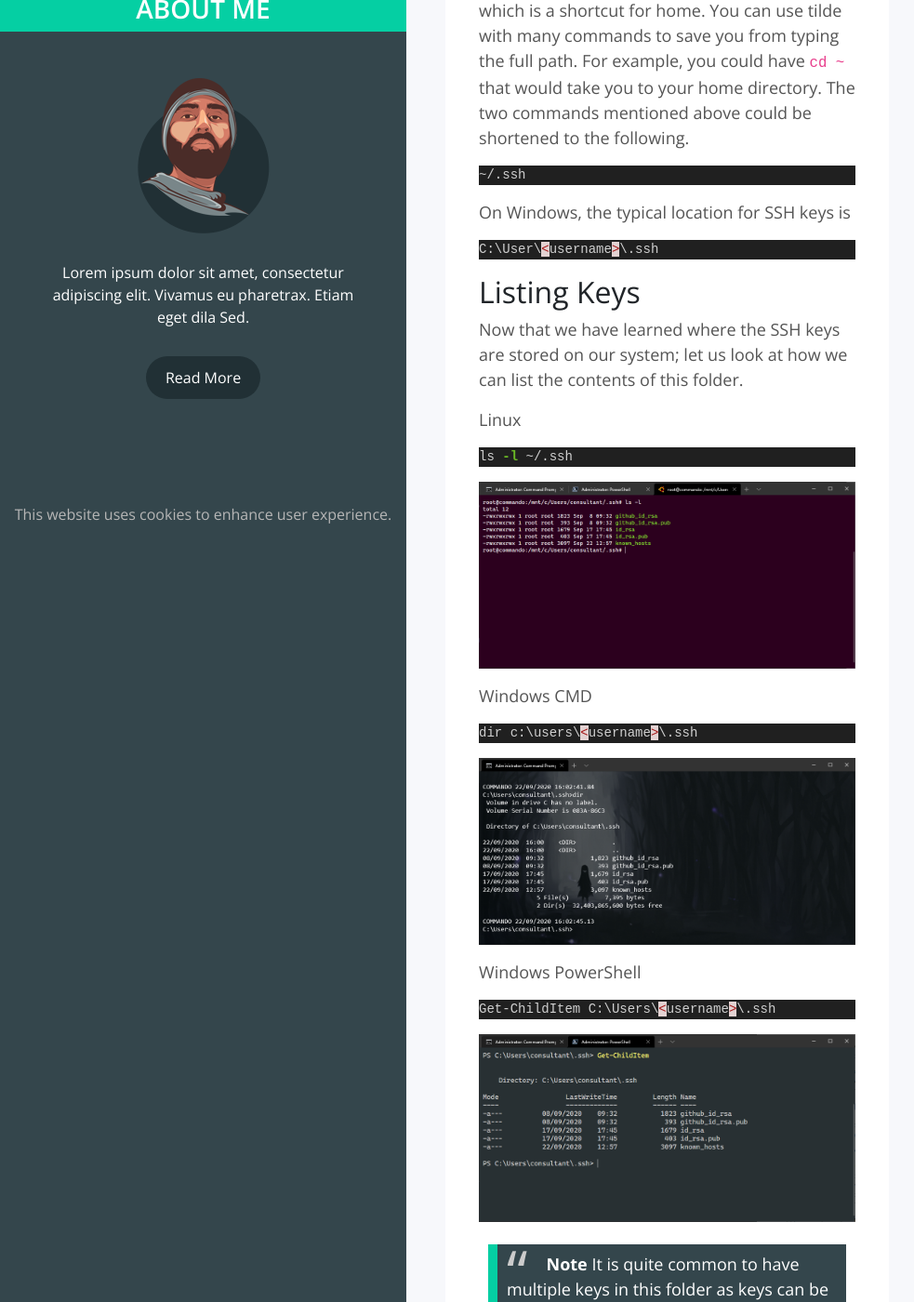
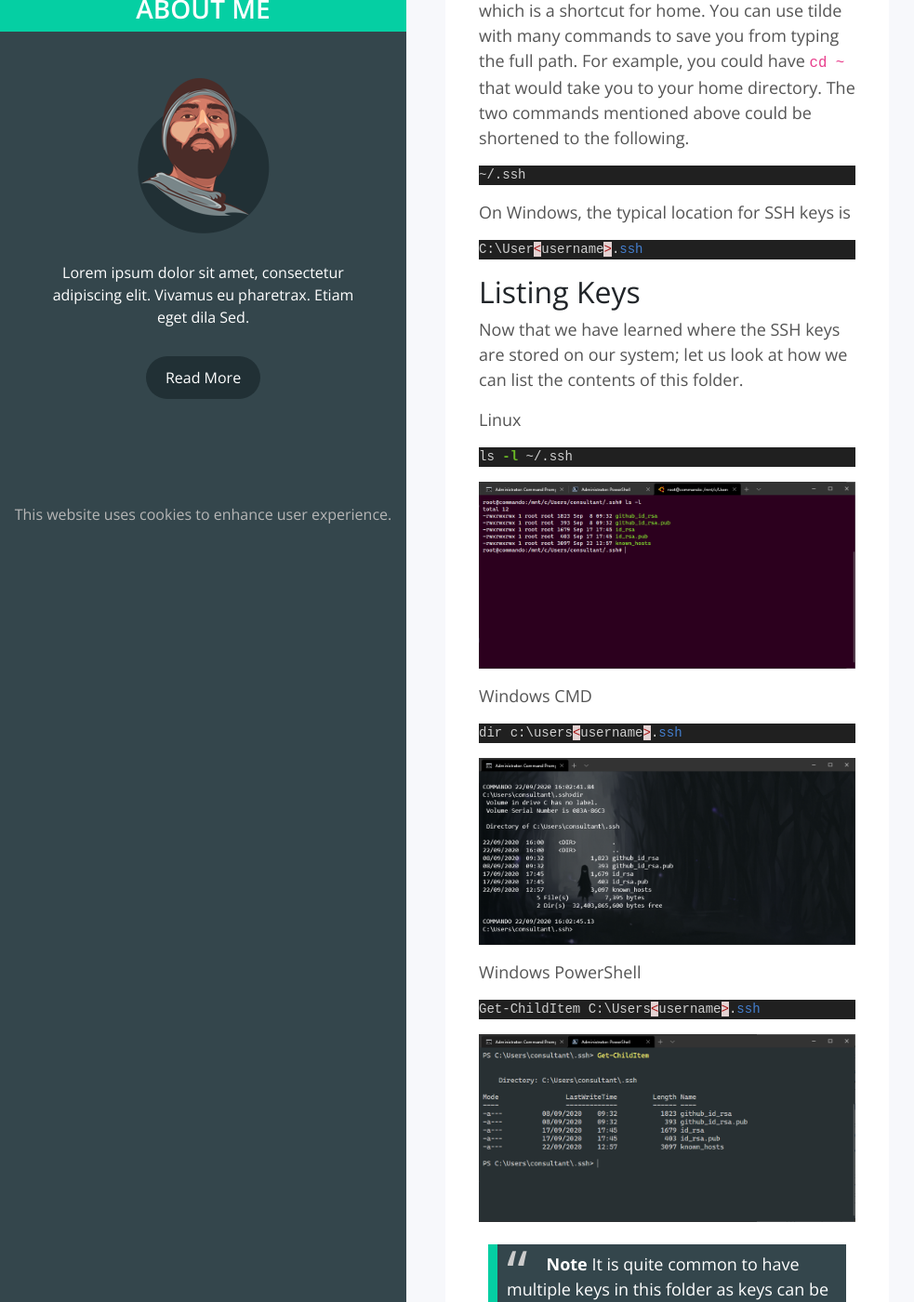
Before and after one commit to cleverberry/evilsaint, a Jekyll site: the page built from _posts/2020-10-21-git-with-ssh-keys.md, in a window 1280 px wide and 1400 px high, scrolled down 1215 px. Shown: the whole window at 93% size, without its empty margins (0-983 px from the left). Built offline with Jekyll 4.4.1, drawn with Linux system fonts in a browser that asks for light colours; nearby versions of some CDN libraries; a style sheet for code colours, icons or effects is not loaded.

Commit message:
Update post “2020-10-21-git-with-ssh-keys”

```diff
--- a/_posts/2020-10-21-git-with-ssh-keys.md
+++ b/_posts/2020-10-21-git-with-ssh-keys.md
@@ -11,7 +11,6 @@
 # Git with SSH Keys
 
 When working with Git via command line, the easiest way to authenticate is with x.509 keys. This article will show you how to set them up.
-
 
 ## Introduction
 
@@ -46,7 +45,7 @@
 On Windows, the typical location for SSH keys is
 
 {% highlight PowerShell %}
-C:\User\<username>\.ssh
+C:\User<username>.ssh
 {% endhighlight %}
 
 ## Listing Keys
@@ -59,24 +58,23 @@
 ls -l ~/.ssh
 {% endhighlight %}
 
-![]({{ site.baseurl}}/assets/images/article-images/list-ssh-keys-linux.png)
-
+![list-ssh-keys-linux]({{ site.baseurl}}/assets/images/article-images/list-ssh-keys-linux.png "list-ssh-keys-linux")
 
 Windows CMD
 
 {% highlight PowerShell %}
-dir c:\users\<username>\.ssh
+dir c:\users<username>.ssh
 {% endhighlight %}
 
-![]({{ site.baseurl}}/assets/images/article-images/cmd_listing_ssh_keys.png)
+![cmd_listing_ssh_keys]({{ site.baseurl}}/assets/images/article-images/cmd_listing_ssh_keys.png "cmd_listing_ssh_keys")
 
 Windows PowerShell
 
 {% highlight PowerShell %}
-Get-ChildItem C:\Users\<username>\.ssh
+Get-ChildItem C:\Users<username>.ssh
 {% endhighlight %}
 
-![]({{ site.baseurl}}/assets/images/article-images/get-child-item.png)
+![get-child-item]({{ site.baseurl}}/assets/images/article-images/get-child-item.png "get-child-item")
 
 > **Note** It is quite common to have multiple keys in this folder as keys can be used for many things other than Git.
 
@@ -92,19 +90,17 @@
 
 To generate a brand new key pair, you can use the SSH keygen command `ssh-keygen` which is available on most versions of *nix, Mac OS, and Windows with either the Windows Subsystem for Linux (WSL) or the Git Windows Desktop package.
 
-
 Here's the command you want to use
 
 {% highlight PowerShell %}
 ssh-keygen -t rsa -b 4096 -C "<comment>"
 {% endhighlight %}
 
-| Option     | Description                              |
-|------------|------------------------------------------|
-| -t type    | The type option states the type of encryption to use. The possible values are "dsa", "ecdsa" or "rsa". Please note this is RSA version 2, for RSA version 1 you need to change this to "rsa1". |
-| -b bits    | This option specifies the number of bits in the key to create.  For RSA keys I like to use 4096 bits, the default is 2048 and the minimum is 768 bits. When working with DSA keys it is important to note that the DSA keys must be exactly 1024 bits. For ECDSA keys, the -b flag determines they key length by selecting from one of three elliptic curve sizes: 256, 384 or 521 bits.  Attempting to use bit lengths other than these three values for ECDSA keys will fail. |
-| -C comment | Allows for a comment to be added to the public key |
-
+| Option      | Description                                                                                                                                                                                                                                                                                                                                                                                                                                                                     |
+| ----------- | ------------------------------------------------------------------------------------------------------------------------------------------------------------------------------------------------------------------------------------------------------------------------------------------------------------------------------------------------------------------------------------------------------------------------------------------------------------------------------- |
+| \-t type    | The type option states the type of encryption to use. The possible values are "dsa", "ecdsa" or "rsa". Please note this is RSA version 2, for RSA version 1 you need to change this to "rsa1".                                                                                                                                                                                                                                                                                  |
+| \-b bits    | This option specifies the number of bits in the key to create.  For RSA keys I like to use 4096 bits, the default is 2048 and the minimum is 768 bits. When working with DSA keys it is important to note that the DSA keys must be exactly 1024 bits. For ECDSA keys, the -b flag determines they key length by selecting from one of three elliptic curve sizes: 256, 384 or 521 bits.  Attempting to use bit lengths other than these three values for ECDSA keys will fail. |
+| \-C comment | Allows for a comment to be added to the public key                                                                                                                                                                                                                                                                                                                                                                                                                              |
 
 > **Note** The comment field is typically filled in with the key owner's email address, but it can actually be anything you want it to be. You could enter a random string or a note about the client device or service being used. It is, however, recommended that you do not enter vague or unclear content in this space, and instead use something that will allow you to identify the owner / purpose of the keys years down the road.
 
```
Also changed, not shown: other parts of _posts/2020-10-21-git-with-ssh-keys.md (+7 -9 lines).
